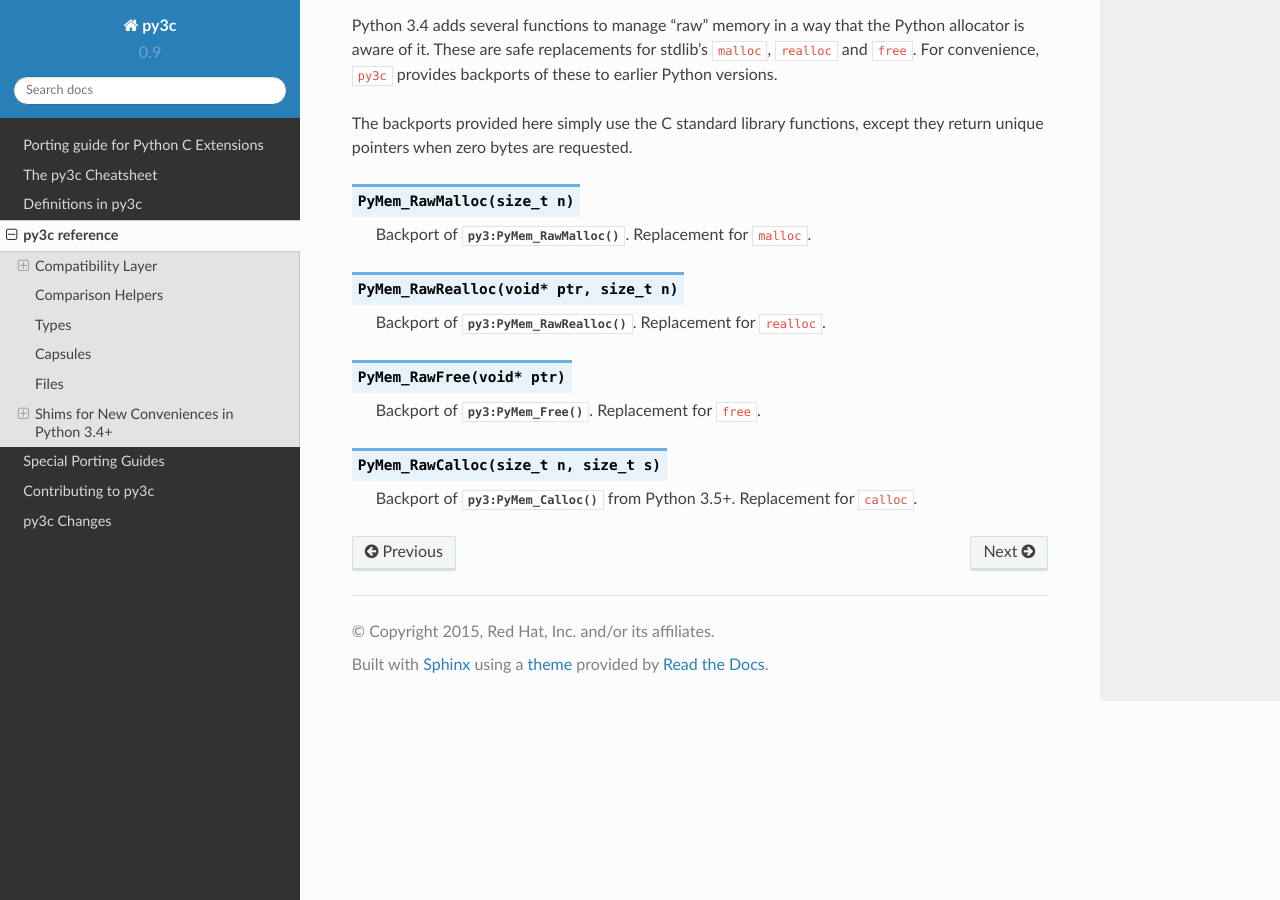
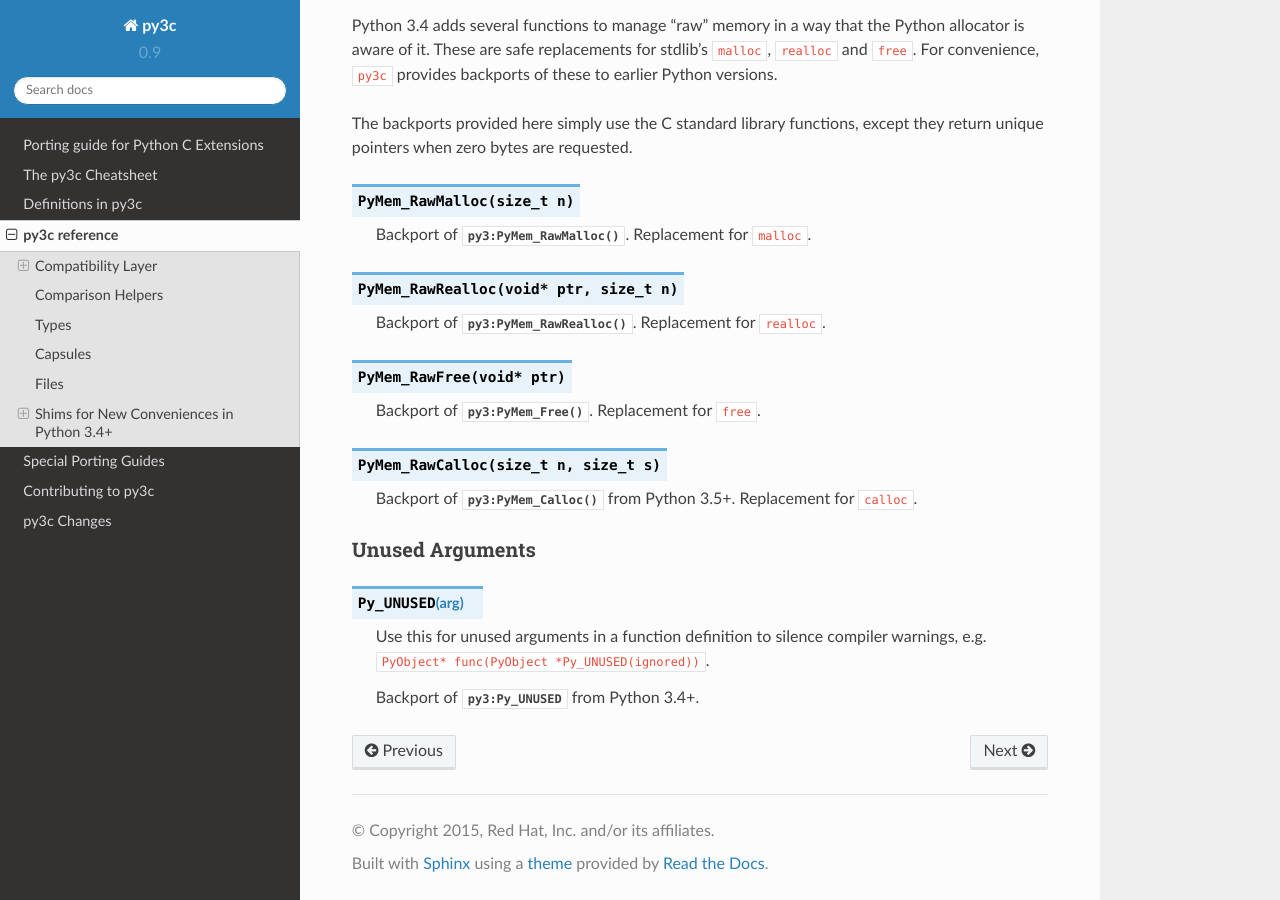
Before and after one commit to encukou/py3c, a Sphinx documentation site: the page built from doc/source/reference.rst, in a window 1280 px wide and 900 px high, scrolled down 12863 px. Built offline with Sphinx 7.4.7 and the Read the Docs theme 2.0.0, drawn with Linux system fonts in a browser that asks for light colours.

Commit message:
Add backport for Py_UNUSED
This was documented for Python 3.7

Fixes https://github.com/encukou/py3c/issues/9

```diff
--- a/doc/source/changelog.rst
+++ b/doc/source/changelog.rst
@@ -14,6 +14,7 @@ Additions:
 
 * Add Py_UNREACHABLE from Python 3.7
 * Add Py_RETURN_RICHCOMPARE from Python 3.7
+* Add Py_UNUSED from Python 3.4
 
 Deprecations:
 
--- a/doc/source/defs.rst
+++ b/doc/source/defs.rst
@@ -38,6 +38,7 @@ PyVarObject_HEAD_INIT        ✔             ✔
 PyCapsule_*                  see below     ✔
 Py_TPFLAGS_*                 ✔             see below
 PyMem_Raw*                   =             =
+Py_UNUSED                    =             =
 ============================ ============= ==============
 
 Legend:
--- a/doc/source/reference.rst
+++ b/doc/source/reference.rst
@@ -668,3 +668,14 @@ except they return unique pointers when zero bytes are requested.
 
     Backport of :c:func:`py3:PyMem_Calloc` from Python 3.5+.
     Replacement for ``calloc``.
+
+
+Unused Arguments
+~~~~~~~~~~~~~~~~
+
+.. c:macro:: Py_UNUSED(arg)
+
+    Use this for unused arguments in a function definition to silence compiler
+    warnings, e.g. ``PyObject* func(PyObject *Py_UNUSED(ignored))``.
+
+    Backport of :c:macro:`py3:Py_UNUSED` from Python 3.4+.
```
Also changed, not shown: 2 other files.
